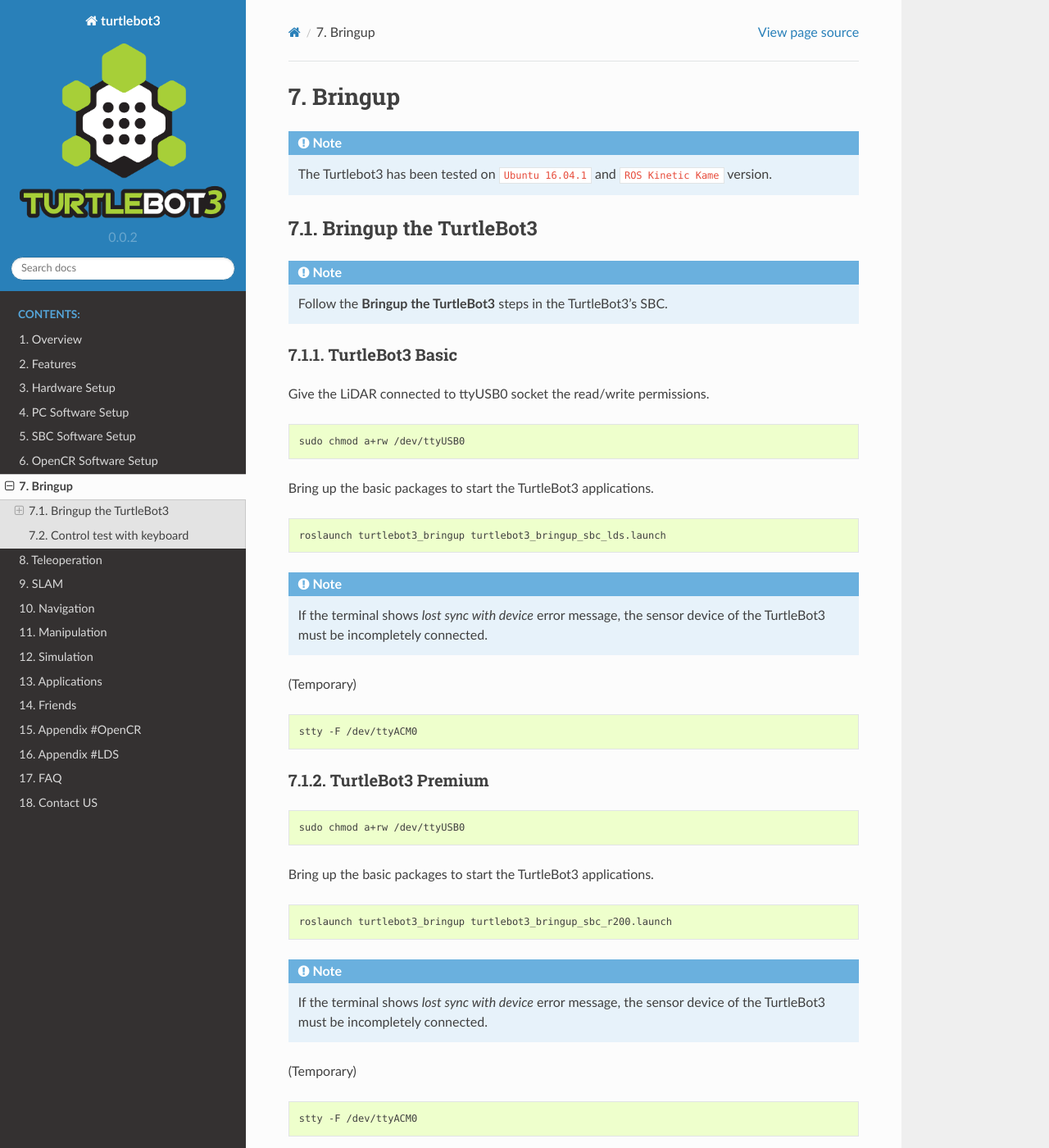
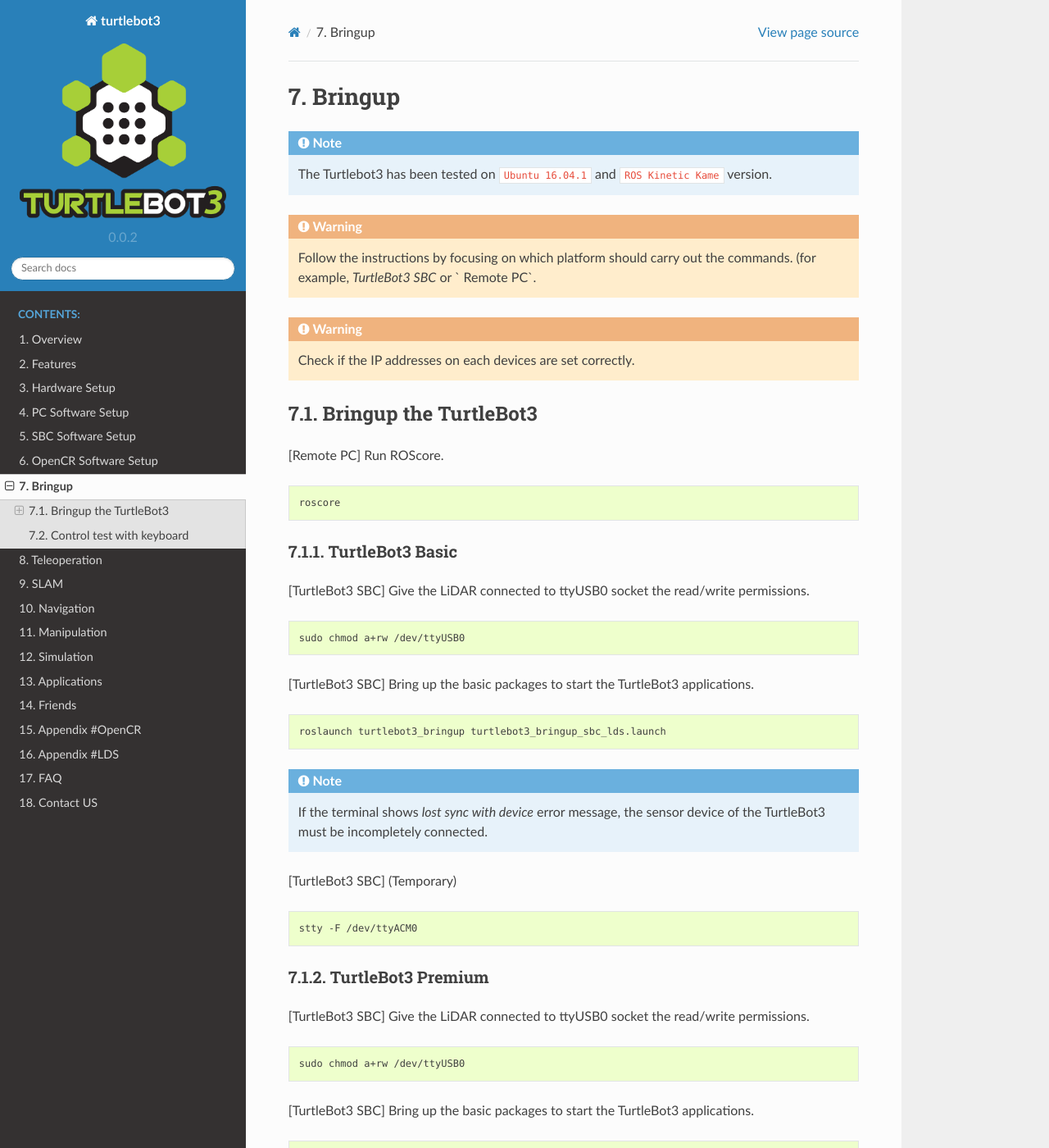
Before and after one commit to shivharis/turtlebot3_wiki, a Sphinx documentation site: the page built from docs/source/bringup.rst, in a window 1280 px wide and 1400 px high. Shown: the whole window at 82% size. Built offline with Sphinx 7.4.7 and the Read the Docs theme 2.0.0, drawn with Linux system fonts in a browser that asks for light colours; some of the changed text lies outside the part shown.

Commit message:
Update bringup.rst

```diff
--- a/docs/source/bringup.rst
+++ b/docs/source/bringup.rst
@@ -3,21 +3,30 @@
 
 .. NOTE:: The Turtlebot3 has been tested on ``Ubuntu 16.04.1`` and ``ROS Kinetic Kame`` version.
 
+.. WARNING:: Follow the instructions by focusing on which platform should carry out the commands. (for example, `TurtleBot3 SBC` or ` Remote PC`.
+
+.. WARNING:: Check if the IP addresses on each devices are set correctly.
+
 Bringup the TurtleBot3
 ----------------------
 
-.. NOTE:: Follow the **Bringup the TurtleBot3** steps in the TurtleBot3's SBC.
+[Remote PC] Run ROScore.
+
+.. code-block:: bash
+
+  roscore
+
 
 TurtleBot3 Basic
 ~~~~~~~~~~~~~~~~
 
-Give the LiDAR connected to ttyUSB0 socket the read/write permissions.
+[TurtleBot3 SBC] Give the LiDAR connected to ttyUSB0 socket the read/write permissions.
 
 .. code-block:: bash
 
   sudo chmod a+rw /dev/ttyUSB0
 
-Bring up the basic packages to start the TurtleBot3 applications.
+[TurtleBot3 SBC] Bring up the basic packages to start the TurtleBot3 applications.
 
 .. code-block:: bash
 
@@ -26,7 +35,7 @@
 .. NOTE::
   If the terminal shows `lost sync with device` error message, the sensor device of the TurtleBot3 must be incompletely connected.
 
-(Temporary)
+[TurtleBot3 SBC] (Temporary)
 
 .. code-block:: bash
 
@@ -35,11 +44,13 @@
 TurtleBot3 Premium
 ~~~~~~~~~~~~~~~~~~
 
+[TurtleBot3 SBC] Give the LiDAR connected to ttyUSB0 socket the read/write permissions.
+
 .. code-block:: bash
 
   sudo chmod a+rw /dev/ttyUSB0
 
-Bring up the basic packages to start the TurtleBot3 applications.
+[TurtleBot3 SBC] Bring up the basic packages to start the TurtleBot3 applications.
 
 .. code-block:: bash
 
@@ -48,7 +59,7 @@
 .. NOTE::
   If the terminal shows `lost sync with device` error message, the sensor device of the TurtleBot3 must be incompletely connected.
 
-(Temporary)
+[TurtleBot3 SBC] (Temporary)
 
 .. code-block:: bash
 
@@ -59,9 +70,13 @@
 
 .. NOTE:: Here recommends to follow the steps in the remote PC.
 
+[Remote PC] Launch the file for simple teleoperation test.
+
 .. code-block:: bash
 
   roslaunch turtlebot3_bringup turtlebot3_teleop_key.launch
+
+[Remote PC] If the file succeeds to be launched, the following will be appeared to the terminal.
 
 .. code-block:: bash
 
```
